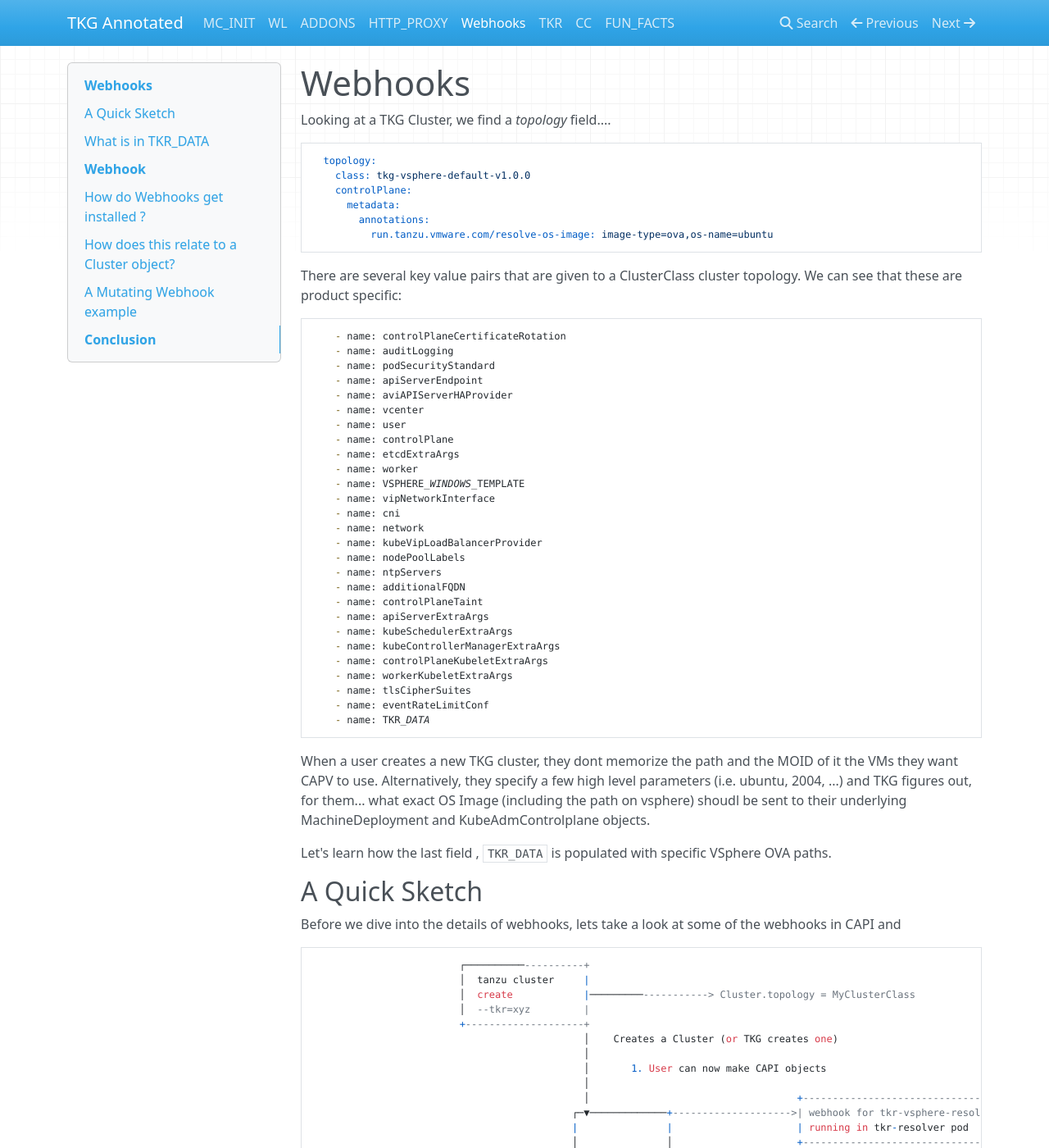
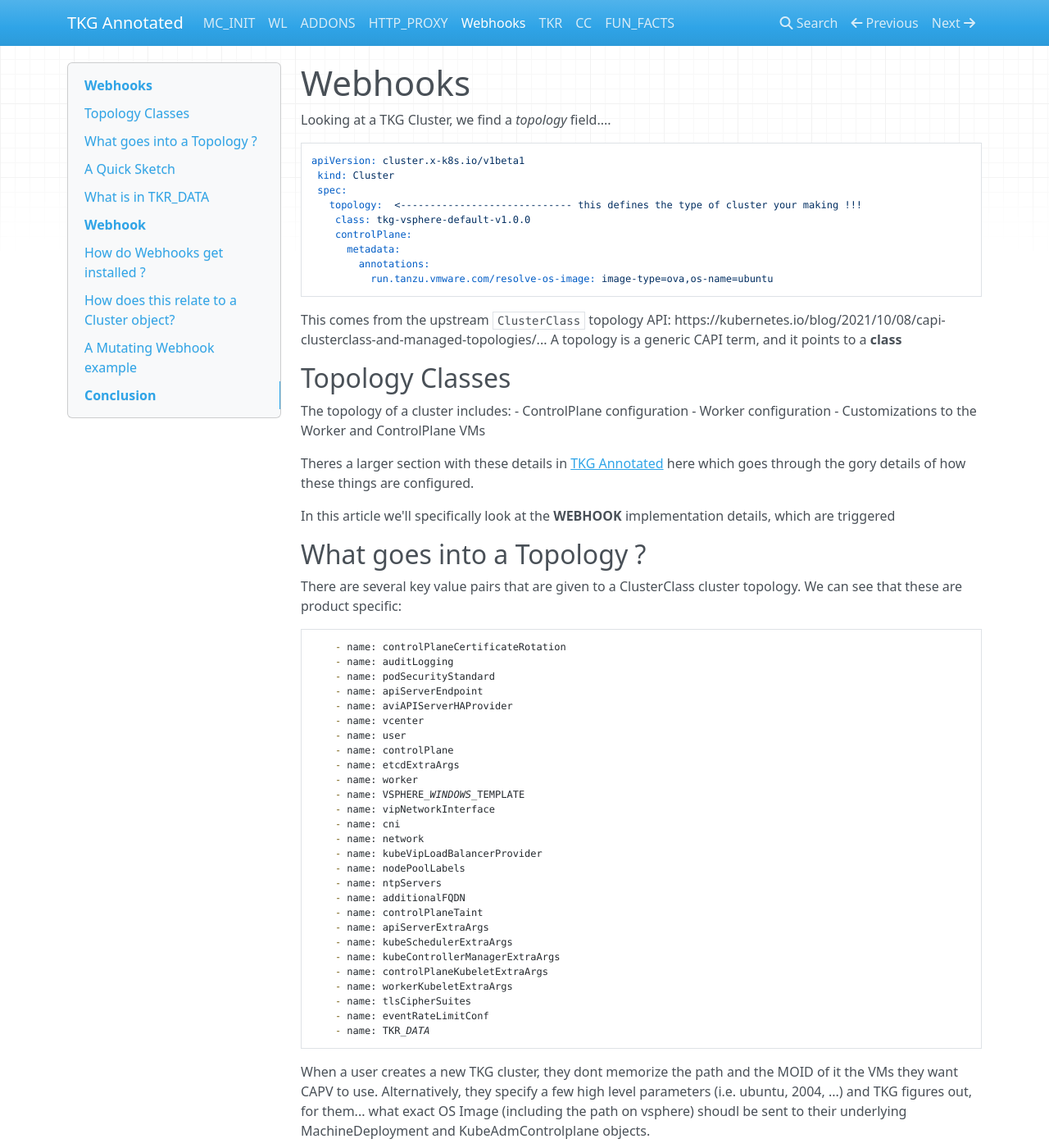
Before and after one commit to jayunit100/tanzu-install-annotated, an MkDocs documentation site: the page built from docs/z3-webhooks.md, in a window 1280 px wide and 1400 px high. Shown: the whole window at 82% size. Built offline with MkDocs 1.6.1, drawn with Linux system fonts in a browser that asks for light colours; nearby versions of some CDN libraries; some of the changed text lies outside the part shown.

Commit message:
Update z3-webhooks.md

````diff
--- a/docs/z3-webhooks.md
+++ b/docs/z3-webhooks.md
@@ -3,13 +3,33 @@
 Looking at a TKG Cluster, we find a *topology* field....
 
 ```
-  topology:
+apiVersion: cluster.x-k8s.io/v1beta1
+ kind: Cluster
+ spec:
+   topology:  <----------------------------- this defines the type of cluster your making !!!
     class: tkg-vsphere-default-v1.0.0
     controlPlane:
       metadata:
         annotations:
           run.tanzu.vmware.com/resolve-os-image: image-type=ova,os-name=ubuntu
 ```
+
+This comes from the upstream `ClusterClass` topology API: https://kubernetes.io/blog/2021/10/08/capi-clusterclass-and-managed-topologies/... A topology
+is a generic CAPI term, and it points to a **class**
+
+## Topology Classes
+
+The topology of a cluster includes:
+- ControlPlane configuration
+- Worker configuration
+- Customizations to the Worker and ControlPlane VMs
+
+Theres a larger section with these details in [TKG Annotated](https://tanzu-install-annotated.readthedocs.io/en/latest/z5-cc/) here which goes through the gory details of how these things are configured.
+
+In this article we'll specifically look at the **WEBHOOK** implementation details, which are triggered
+
+## What goes into a Topology ?
+
 
 There are several key value pairs that are given to a ClusterClass cluster topology.  We can see that these are product specific:
 
@@ -86,7 +107,7 @@
       │      ├──────────────┴───────────────┐  │
       │      │ webhook for machine          │  │          ┌───────────────┐
       │      ├──────────────────────────────┘  │          │  Certmanager  │
-      │      │ webhook for machinedeployment◄──┘          │               │
+      │      │ webhook for machinedeployment|◄─┘          │               │
       │      └──────────────────────────────┘             │               │
       │                                                   └───┬───────────┘
       │         Don't forget certmanager ! Certmanager has    │
````
Also changed, not shown: other parts of docs/z3-webhooks.md (+8 -7 lines).
